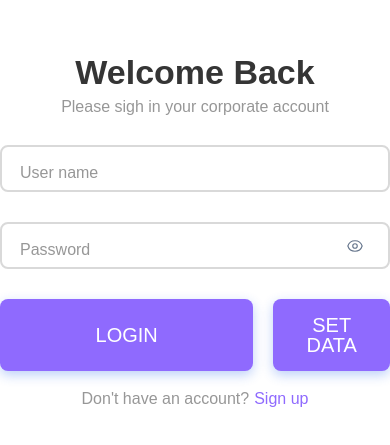
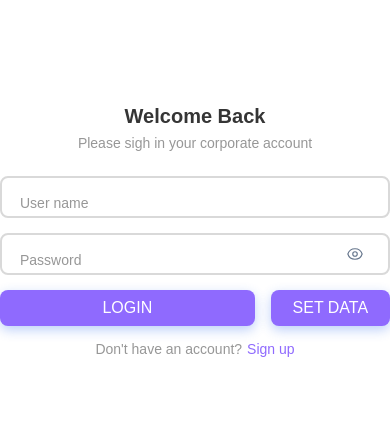
Before and after one commit to ihorkuhel-dev/React-JavaScript-Practice, a React app: page /login in a window 390 px wide. Shown: the part 191-636 px from the top of the page. Built offline with nearby package versions, Linux system fonts and the light colour scheme.

Commit message:
add media-query for variables.css

```diff
--- a/src/app/styles/variables.css
+++ b/src/app/styles/variables.css
@@ -80,3 +80,88 @@
 
     --padding-input: 10px 15px;
 }
+
+@media (max-width: 1300px) {
+    :root {
+        --font-size--page-title: 30px;
+        --font-size--stats: 36px;
+
+        --gap-xl: 36px;
+        --gap-dashboard-control: 56px;
+
+        --padding-side-nav: 40px 0;
+        --padding-side-nav-items: 15px 25px;
+        --padding-card-large: 26px;
+        --padding-dashboard-block-large: 26px;
+        --padding-page-header: 35px 20px 15px 20px;
+    }
+}
+
+@media (max-width: 900px) {
+    :root {
+        --font-size--p: 18px;
+        --font-size--sub-categories: 20px;
+        --font-size--categories: 22px;
+        --font-size--page-title: 26px;
+        --font-size--stats: 30px;
+
+        --gap-info-card: 24px;
+        --gap-dashboard-block: 26px;
+        --gap-dashboard-control: 40px;
+        --gap-xl: 30px;
+
+        --padding-side-nav: 30px 0;
+        --padding-side-nav-items: 12px 20px;
+        --padding-card-large: 20px;
+        --padding-page-header: 25px 15px 15px 15px;
+        --padding-dashboard-block-large: 20px;
+    }
+}
+
+@media (max-width: 700px) {
+    :root {
+        --font-size--text: 14px;
+        --font-size--p: 16px;
+        --font-size--sub-categories: 18px;
+        --font-size--categories: 20px;
+        --font-size--page-title: 22px;
+        --font-size--stats: 24px;
+
+        --gap-m: 16px;
+        --gap-xl: 20px;
+        --gap-info-card: 20px;
+        --gap-dashboard: 16px;
+        --gap-dashboard-block: 20px;
+        --gap-dashboard-control: 24px;
+        --gap-dashboard-controls: 16px;
+        --gap-header-page: 16px;
+
+        --padding-side-nav: 20px 0;
+        --padding-side-nav-items: 10px 16px;
+        --padding-card-large: 16px;
+        --padding-card: 16px;
+        --padding-page-header: 20px 10px 10px 10px;
+        --padding-dashboard-block: 16px;
+        --padding-dashboard-block-large: 16px;
+        --padding-button: 12px 20px;
+        --padding-table-cell: 8px 12px;
+    }
+}
+
+@media (max-width: 480px) {
+    :root {
+        --font-size--page-title: 20px;
+        --font-size--stats: 20px;
+
+        --gap-info-card: 15px;
+        --gap-dashboard-control: 16px;
+        --gap-dashboard-block: 16px;
+
+        --padding-card-large: 12px;
+        --padding-card: 12px;
+        --padding-page-header: 15px 10px 10px 10px;
+        --padding-dashboard-block: 12px;
+        --padding-dashboard-block-large: 12px;
+        --padding-button: 10px 16px;
+    }
+}
```
